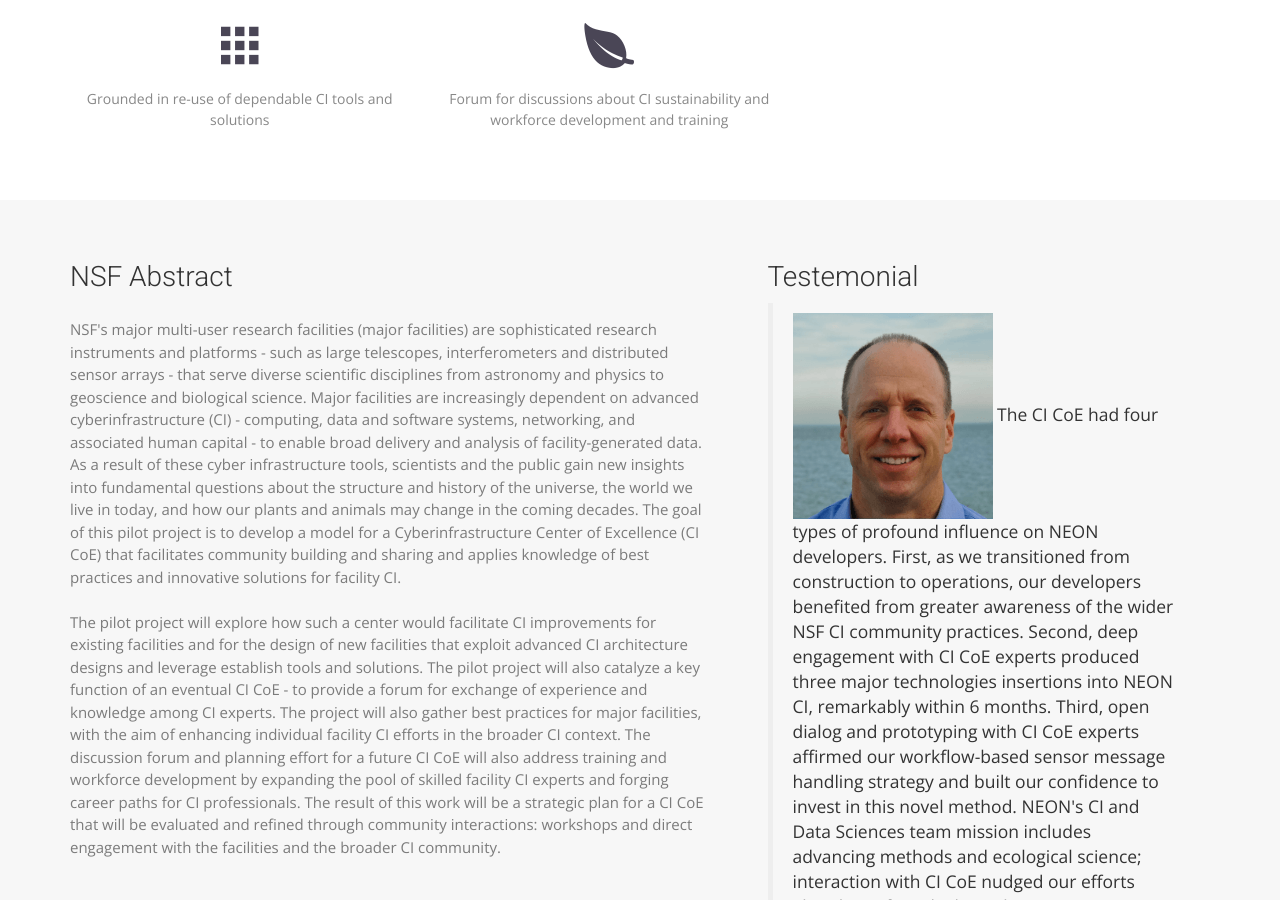
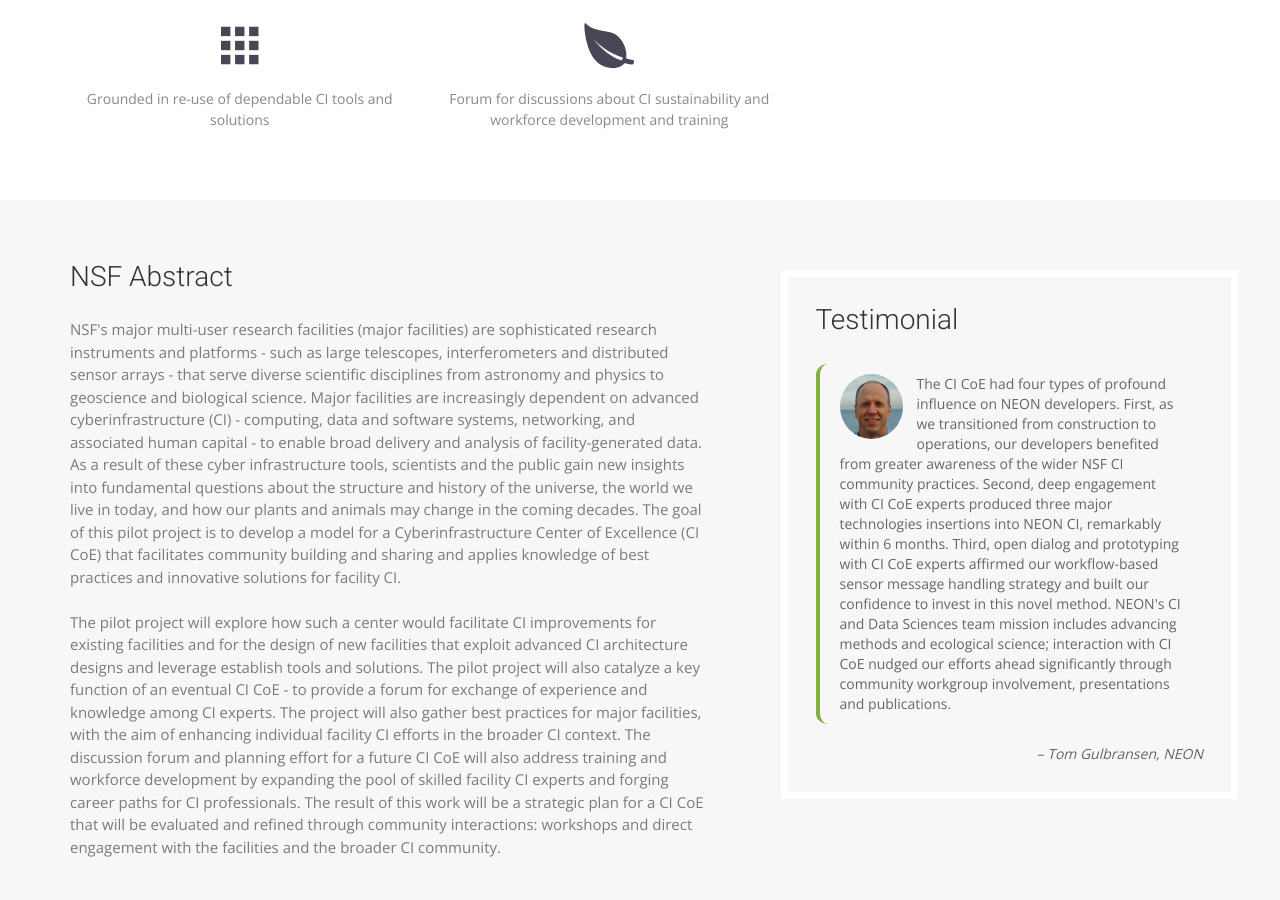
Before and after one commit to cicoe/cicoe.github.io, a Jekyll site: the page built from index.html, in a window 1280 px wide and 900 px high, scrolled down 751 px. Built offline with Jekyll 4.4.1, drawn with Linux system fonts in a browser that asks for light colours; nearby versions of some CDN libraries; some web fonts are replaced; comment, search, counter and statistics services are not loaded.

Commit message:
fixed typo for testimonial

```diff
--- a/index.html
+++ b/index.html
@@ -92,8 +92,8 @@ permalink: /
                 </div>
             </div>
             <div class="col-md-5 col-sm-12">
-                <div class="testemonial col-md-12">
-                    <h3>Testemonial</h3>
+                <div class="testimonial col-md-12">
+                    <h3>Testimonial</h3>
                     <blockquote>
                         <img src="img/people/tom-gulbransen.png"/>
                         The CI CoE had four types of profound influence on NEON developers. First, as we transitioned
```
